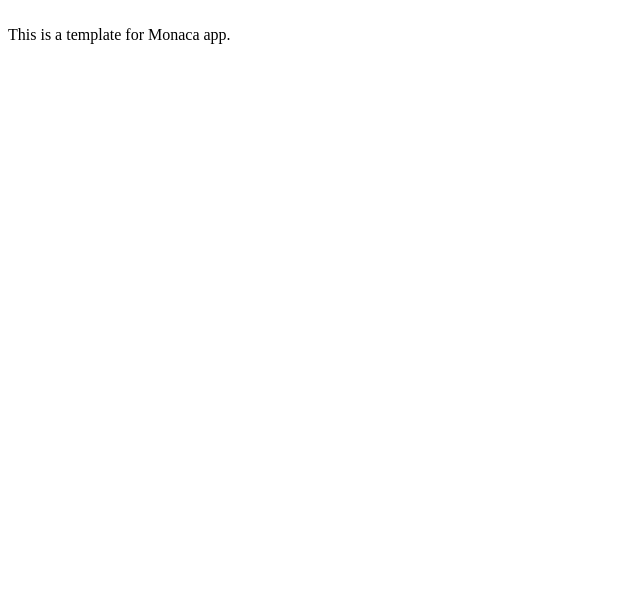
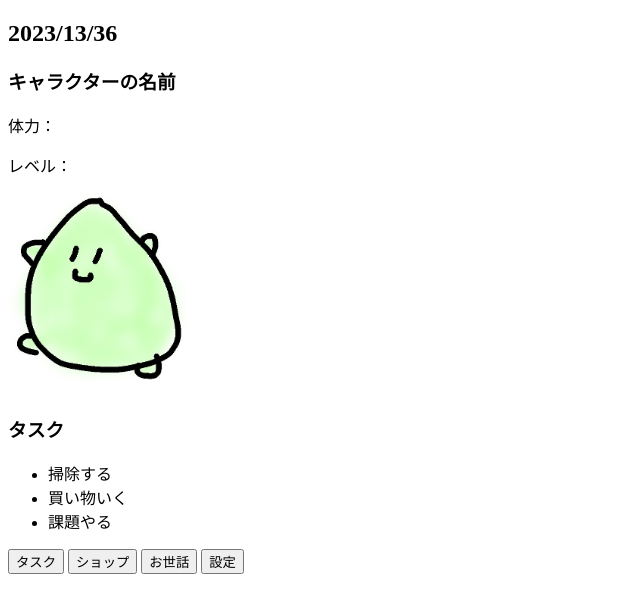
Before and after one commit to hanabonbon/ProjectMoomin, a website: page www/index.html in a window 1280 px wide. Shown: the whole page, without its empty margins (0-640 px from the left). Drawn offline with Linux system fonts and the light colour scheme.

Commit message:
メイン画面　モック作成

```diff
--- a/www/css/style.css
+++ b/www/css/style.css
@@ -1 +1,3 @@
-/**/
+.char-img{
+    height: 200px;
+}
--- a/www/index.html
+++ b/www/index.html
@@ -7,11 +7,39 @@
     <script src="components/loader.js"></script>
     <link rel="stylesheet" href="components/loader.css">
     <link rel="stylesheet" href="css/style.css">
-    <script>
+    <script type="text/javascript" src="./script/script.js">
     </script>
 </head>
 <body>
-	<br />
-    This is a template for Monaca app.
+    <article class="wrap">
+
+        <section class="date">
+            <h2>2023/13/36</h2>
+        </section>
+
+        <section class="character-aera">
+            <h3>キャラクターの名前</h3>
+            <p>体力：</p>
+            <p>レベル：</p>
+
+            <img src="./image/odebu.png" alt="キャラ画像" class="char-img">
+        </section>
+
+        <section class="incomplete-task">
+            <h3>タスク</h3>
+            <ul class="task-list">
+                <li class="task">掃除する</li>
+                <li class="task">買い物いく</li>
+                <li class="task">課題やる</li>
+            </ul>
+        </section>
+
+        <section class="nav-area">
+            <button>タスク</button>
+            <button>ショップ</button>
+            <button>お世話</button>
+            <button>設定</button>
+        </section>
+    </article>
 </body>
 </html>
```
Also changed, not shown: www/image/odebu.png (added), www/script/script.js (added).
